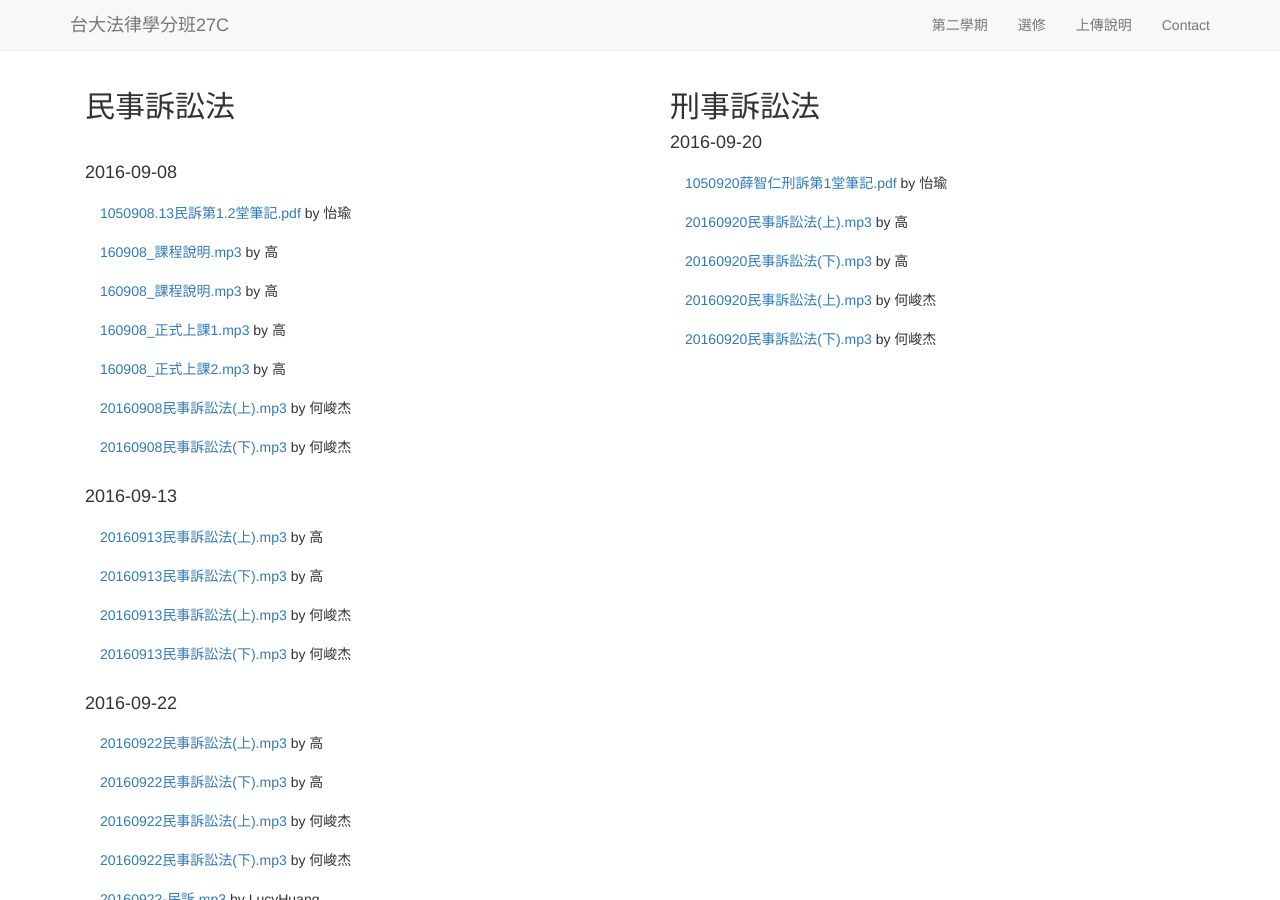
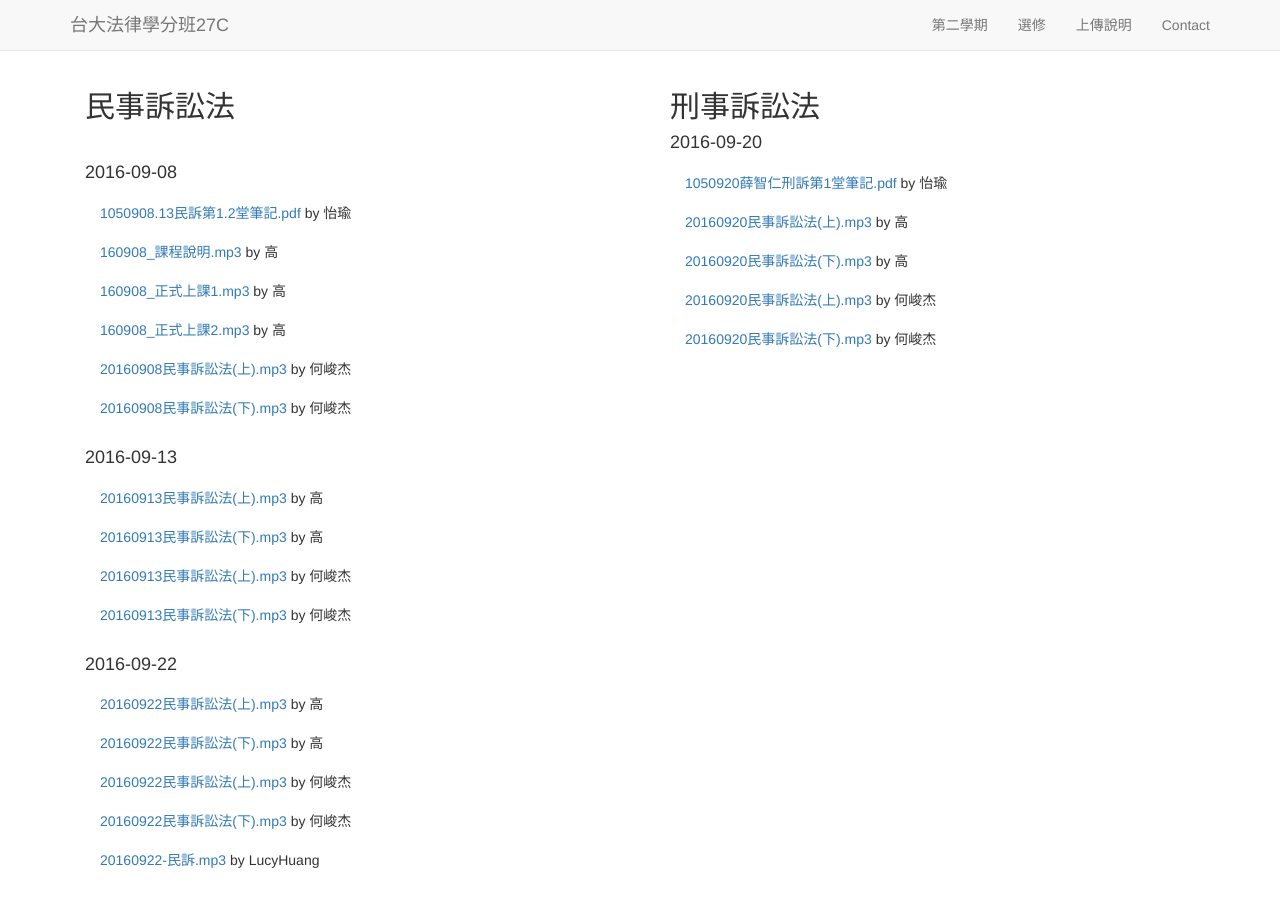
Before and after one commit to maxmilian/ntu_specs_law, a Jekyll site: the page built from semester2/index.html, in a window 1280 px wide and 900 px high. Built offline with Jekyll 4.4.1, drawn with Linux system fonts in a browser that asks for light colours; nearby versions of some CDN libraries.

Commit message:
minor bugfix

```diff
--- a/semester2/index.html
+++ b/semester2/index.html
@@ -12,7 +12,6 @@ layout: template1
       <h4>2016-09-08</h4>
       <ul class="list-group">
           <li class="list-group-item"><a href="/ntu_specs_law/semester2/civil_procedure/doc/civil_procedure_1.pdf">1050908.13民訴第1.2堂筆記.pdf</a> by 怡瑜</li>
-          <li class="list-group-item"><a href="{{ site.file_semester2 }}/records/civil_procedure/Kao_1_1.mp3">160908_課程說明.mp3</a> by 高</li>
           <li class="list-group-item"><a href="{{ site.file_semester2 }}/records/civil_procedure/Kao_1_1.mp3">160908_課程說明.mp3</a> by 高</li>
           <li class="list-group-item"><a href="{{ site.file_semester2 }}/records/civil_procedure/Kao_1_2.mp3">160908_正式上課1.mp3</a> by 高</li>
           <li class="list-group-item"><a href="{{ site.file_semester2 }}/records/civil_procedure/Kao_1_3.mp3">160908_正式上課2.mp3</a> by 高</li>
```
